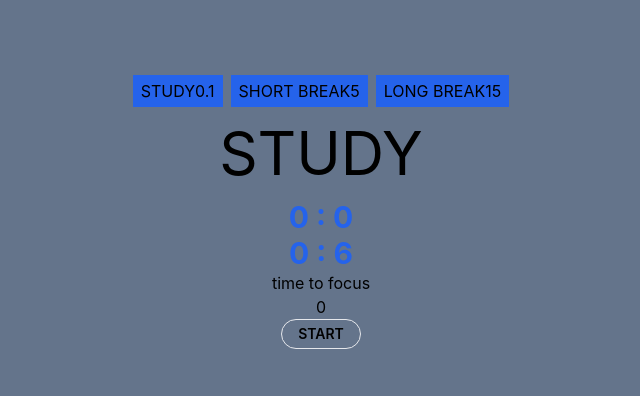
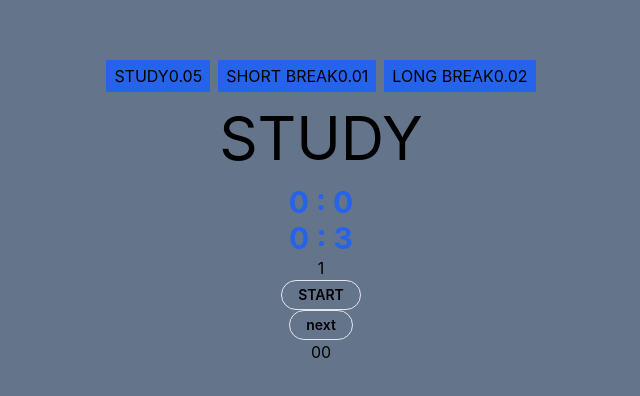
Before and after one commit to anagreh/pomodoro-timer, a React (Vite) app: page / in a window 1280 px wide. Shown: the part 188-584 px from the top of the page, without its empty margins (319-959 px from the left). Built offline with nearby package versions, Linux system fonts and the light colour scheme.

Commit message:
v2 - woking prototype

```diff
--- a/src/App.tsx
+++ b/src/App.tsx
@@ -1,55 +1,57 @@
 import { useEffect, useState } from "react";
 import "./App.css";
 
+type StudyState = "STUDY" | "SHORT_BREAK" | "LONG_BREAK";
 interface TimeInterval {
+  name: StudyState;
   startTime: Date;
-  endTime: Date;
+  endTime: Date | undefined;
 }
-
-type StudyState = "STUDY" | "SHORT_BREAK" | "LONG_BREAK";
 
 function App() {
   // config
-  const [studyInterval, setStudyInterval] = useState(minToMilliseconds(0.1));
-  const [shortBreakInterval, setShortBreakInterval] = useState(minToMilliseconds(5));
-  const [longBreakInterval, setLongBreakInterval] = useState(minToMilliseconds(15));
+  const [studyInterval, setStudyInterval] = useState(minToMilliseconds(0.05));
+  const [shortBreakInterval, setShortBreakInterval] = useState(minToMilliseconds(0.01));
+  const [longBreakInterval, setLongBreakInterval] = useState(minToMilliseconds(0.02));
   const [numOfLabBeforeLongBreak, setNumOfLabBeforeLongBreak] = useState(4);
-  const [isChangeStateAuto, setIsChangeStateAuto] = useState(false);
+  const [isChangeStateAuto, setIsChangeStateAuto] = useState(true);
   const [isStopTimeAfterEnd, setIsStopTimeAfterEnd] = useState(false);
 
   const [studyState, setStudyState] = useState<StudyState>("STUDY");
-
+  const [currInterval, setCurrInterval] = useState<TimeInterval>();
   const [studyTimes, setStudyTimes] = useState<TimeInterval[]>([]);
   const [breakTimes, setBreakTimes] = useState<TimeInterval[]>([]);
 
   const [currLabPassingTime, setCurrLabPassingTime] = useState(0);
   const [currIntervalTime, setCurrIntervalTime] = useState(studyInterval);
+  const [numOfLab, setNumOfLab] = useState(1);
+  const [isRunning, setIsRunning] = useState(false);
+  const [expectedToChangeState, setExpectedToChangeState] = useState(false);
+  const [studyingTime, setStudyingTime] = useState(0);
 
-  const [numOfLab, setNumOfLab] = useState(0);
-
-  const [isRunning, setIsRunning] = useState(false);
-  const [isTimeToBreak, setIsTimeToBreak] = useState(false);
-
-  const [expectedToChangeState, setExpectedToChangeState] = useState(false);
-
+  // start timer
   useEffect(() => {
     if (isRunning) {
       const interval = setInterval(() => {
         setCurrLabPassingTime((curr) => curr + 100);
+        if (studyState === "STUDY") {
+          setStudyingTime((curr) => curr + 100);
+        }
       }, 100);
       return () => clearInterval(interval);
     }
-  }, [isRunning]);
+  }, [isRunning, studyState]);
 
+  // change state after it passed the curr interval time
   useEffect(() => {
-    if (currLabPassingTime >= studyInterval) {
-      setIsTimeToBreak(true);
+    if (currLabPassingTime >= currIntervalTime) {
       setExpectedToChangeState(true);
     } else {
-      setIsTimeToBreak(false);
+      setExpectedToChangeState(false);
     }
   }, [currLabPassingTime]);
 
+  // set the curr interval time
   useEffect(() => {
     setCurrLabPassingTime(0);
 
@@ -68,6 +70,15 @@ function App() {
     }
   }, [studyState]);
 
+  // change to the next state if expectedToChange is true and isChangeStateAuto is true
+  useEffect(() => {
+    if (isChangeStateAuto) {
+      if (expectedToChangeState) {
+        changeToNextState();
+      }
+    }
+  }, [expectedToChangeState]);
+
   const handleStudyStateChange: React.MouseEventHandler<HTMLButtonElement> = (e) => {
     const newState = e.currentTarget.value as StudyState;
 
@@ -81,19 +92,8 @@ function App() {
   };
 
   const changeStudyState = (newState: StudyState) => {
-    setNumOfLab((curr) => curr + 1);
-
     switch (studyState) {
       case "STUDY":
-        const currTime = new Date();
-        const startTime = new Date(currTime.getTime() - currLabPassingTime);
-
-        const newStudyInterval: TimeInterval = {
-          startTime: startTime,
-          endTime: currTime,
-        };
-        addStudyTime(newStudyInterval);
-
         break;
 
       case "SHORT_BREAK":
@@ -105,11 +105,46 @@ function App() {
     setStudyState(newState);
   };
 
+  const changeToNextState = () => {
+    switch (studyState) {
+      case "STUDY":
+        if (numOfLab % numOfLabBeforeLongBreak === 0) {
+          changeStudyState("LONG_BREAK");
+        } else {
+          changeStudyState("SHORT_BREAK");
+        }
+        break;
+      case "SHORT_BREAK":
+        changeStudyState("STUDY");
+        nextLab();
+        break;
+      case "LONG_BREAK":
+        changeStudyState("STUDY");
+        nextLab();
+        break;
+      default:
+        break;
+    }
+  };
+
   const handleCurrTimer: React.MouseEventHandler<HTMLButtonElement> = (e) => {
     setIsRunning((currState) => !currState);
   };
 
+  const nextLab = () => {
+    setNumOfLab((curr) => curr + 1);
+  };
+
   const addStudyTime = (newInterval: TimeInterval) => {
+    const currTime = new Date();
+    const startTime = new Date(currTime.getTime() - currLabPassingTime);
+
+    const newStudyInterval: TimeInterval = {
+      name: studyState,
+      startTime: startTime,
+      endTime: currTime,
+    };
+
     setStudyTimes((curr) => [newInterval, ...curr]);
   };
 
@@ -158,13 +193,12 @@ function App() {
         <p className="text-3xl font-bold text-blue-600">
           {min} : {sec}
         </p>
-
         <p className="text-3xl font-bold text-blue-600">
           {remMin} : {remSec}
         </p>
 
-        <p>{isTimeToBreak ? "time to take break" : "time to focus"}</p>
         <p>{numOfLab}</p>
+
         {/* buttons */}
         <button
           className="px-4 py-1 text-sm  font-semibold rounded-full border  hover:bg-purple-600"
@@ -173,12 +207,21 @@ function App() {
           {isRunning ? "STOP" : "START"}
         </button>
 
+        <button
+          className="px-4 py-1 text-sm  font-semibold rounded-full border  hover:bg-purple-600"
+          onClick={changeToNextState}
+        >
+          {"next"}
+        </button>
+
+        <h2>{milSecondsToMinAndSeconds(studyingTime)}</h2>
+
         <div>
           {studyTimes.map((timeInterval) => {
             return (
               <div>
                 {timeInterval.startTime.toLocaleTimeString()} -{" "}
-                {timeInterval.endTime.toLocaleTimeString()}
+                {timeInterval.endTime?.toLocaleTimeString()}
               </div>
             );
           })}
```
